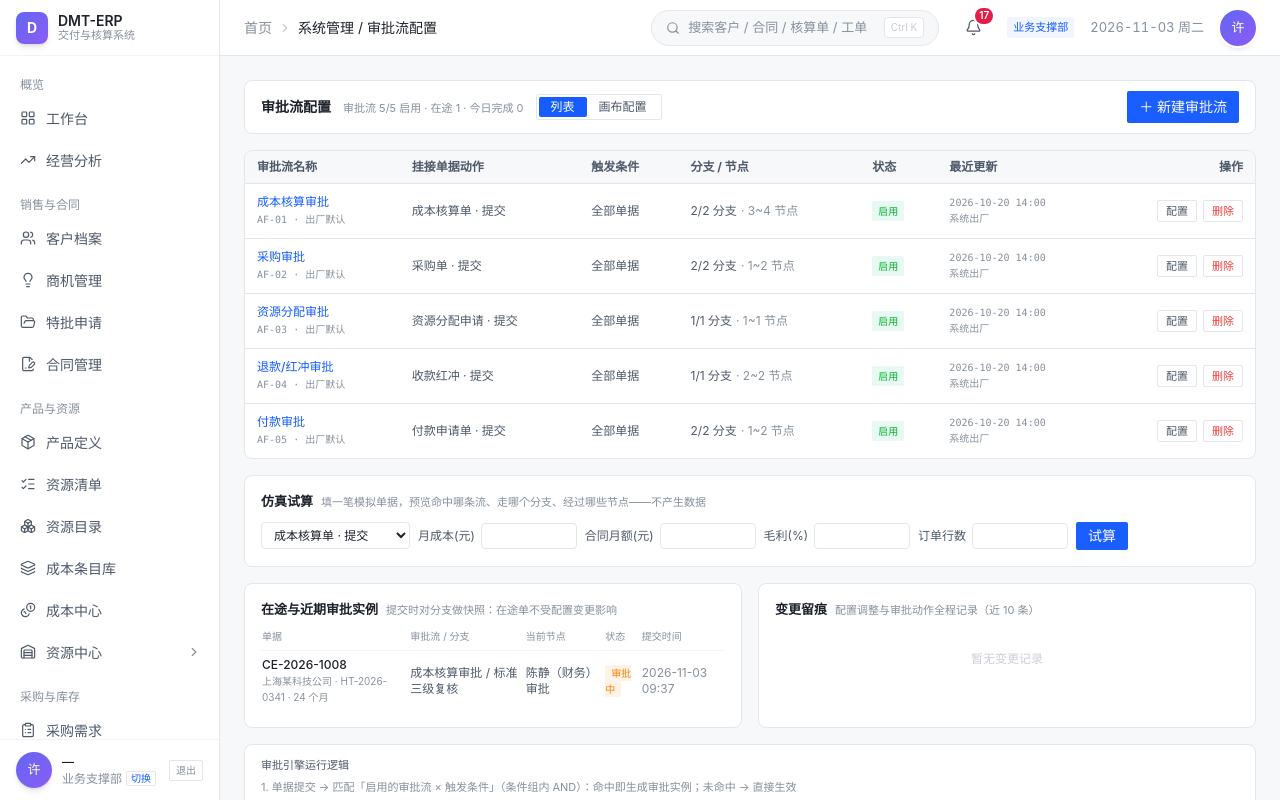
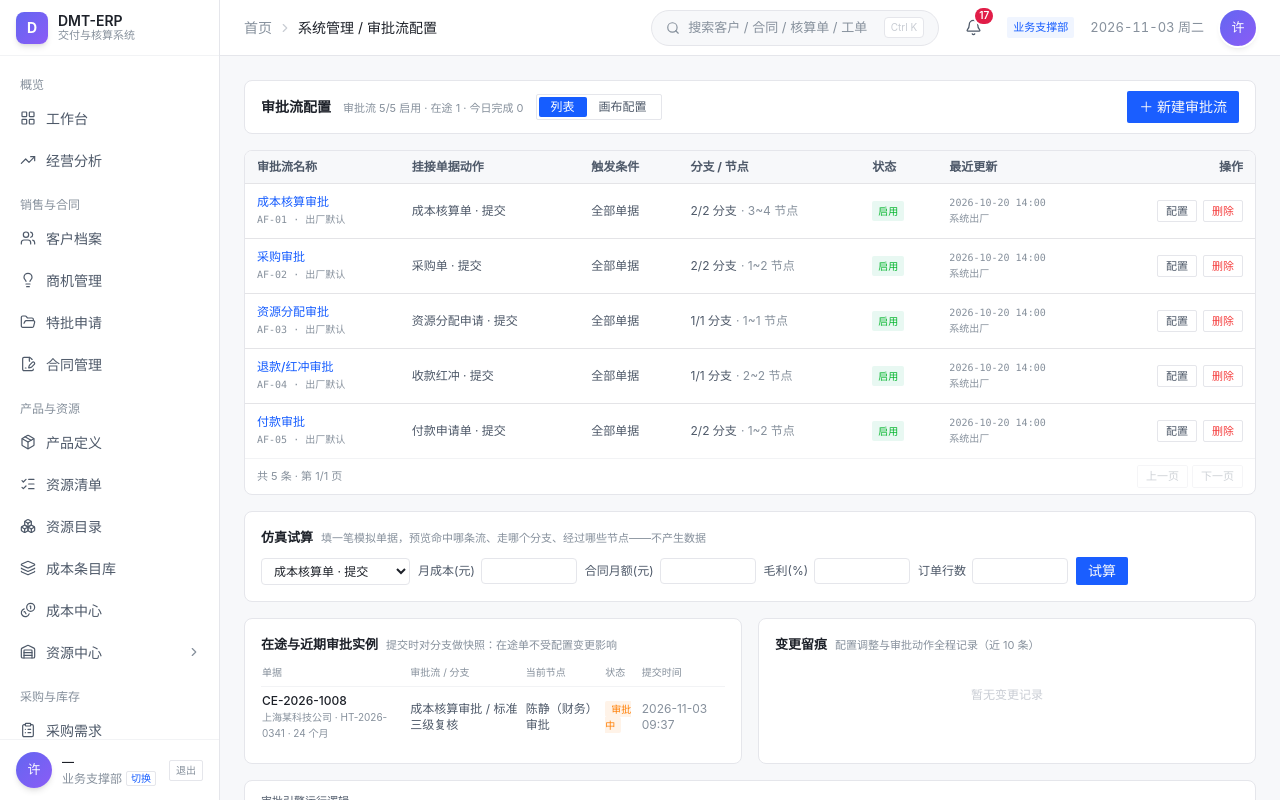
Before and after one commit to ShengxiXu/dmt-erp, a React (Vite) app: page /system/approval in a window 1280 px wide. Shown: the top 800 px of the page. Built offline with nearby package versions, Linux system fonts and the light colour scheme; sample sign-in values are in the browser's storage.

Commit message:
审批流列表分页：列表页 10 条/页、配置详情页左栏 8 条/页，共用分页条；搜索时重置页码

```diff
--- a/src/pages/ApprovalConfig.tsx
+++ b/src/pages/ApprovalConfig.tsx
@@ -154,6 +154,22 @@ function Step({ node, index, total, open, onToggle, onChange, onMove, onRemove }
   );
 }
 
+// ---------- 分页条（列表页 / 画布左栏共用） ----------
+function Pager({ total, page, size, onPage }: { total: number; page: number; size: number; onPage: (p: number) => void }) {
+  const pages = Math.max(1, Math.ceil(total / size));
+  return (
+    <div className="flex items-center justify-between border-t border-[#F2F3F5] px-3 py-1.5 text-[11px] text-[#86909C]">
+      <span>共 {total} 条 · 第 {page}/{pages} 页</span>
+      <div className="flex items-center gap-1">
+        <button disabled={page <= 1} onClick={() => onPage(page - 1)}
+          className="rounded-[2px] border border-[#E5E6EB] px-2 py-0.5 hover:border-[#165DFF] hover:text-[#165DFF] disabled:cursor-not-allowed disabled:opacity-40">上一页</button>
+        <button disabled={page >= pages} onClick={() => onPage(page + 1)}
+          className="rounded-[2px] border border-[#E5E6EB] px-2 py-0.5 hover:border-[#165DFF] hover:text-[#165DFF] disabled:cursor-not-allowed disabled:opacity-40">下一页</button>
+      </div>
+    </div>
+  );
+}
+
 // ---------- 新建审批流 ----------
 function NewFlowModal({ onClose }: { onClose: () => void }) {
   const [name, setName] = useState("");
@@ -266,7 +282,9 @@ export default function ApprovalConfig() {
   const [selId, setSelId] = useState(flows[0]?.id ?? "");
   const [kw, setKw] = useState("");
   const [newOpen, setNewOpen] = useState(false);
-  const [view, setView] = useState<"list" | "canvas">("list"); // 默认落地：列表页；「配置」进入画布
+  const [view, setView] = useState<"list" | "canvas">("list"); // 默认落地：列表页；「配置」进入配置详情页（画布）
+  const [listPage, setListPage] = useState(1);   // 列表页分页
+  const [sidePage, setSidePage] = useState(1);   // 配置详情页左侧流程列表分页
   const sel = flows.find((f) => f.id === selId) ?? flows[0];
   const [draft, setDraft] = useState<ApprovalFlow | null>(null);
   const [err, setErr] = useState<string | null>(null);
@@ -281,6 +299,15 @@ export default function ApprovalConfig() {
 
   const dirty = useMemo(() => draft && sel ? JSON.stringify(draft) !== JSON.stringify(sel) : false, [draft, sel]);
   const shown = flows.filter((f) => !kw || f.name.includes(kw) || f.docType.includes(kw));
+  const LIST_SIZE = 10;
+  const listPages = Math.max(1, Math.ceil(shown.length / LIST_SIZE));
+  const safeListPage = Math.min(listPage, listPages);
+  const listRows = shown.slice((safeListPage - 1) * LIST_SIZE, safeListPage * LIST_SIZE);
+  // 配置详情页左侧列表同样分页（8 条/页），避免流程多了无限拉长
+  const SIDE_SIZE = 8;
+  const sidePages = Math.max(1, Math.ceil(shown.length / SIDE_SIZE));
+  const safeSidePage = Math.min(sidePage, sidePages);
+  const sideRows = shown.slice((safeSidePage - 1) * SIDE_SIZE, safeSidePage * SIDE_SIZE);
   const active = instances.filter((i) => i.status === "审批中").length;
   const doneToday = instances.filter((i) => i.status !== "审批中" && i.results.some((r) => r.time.startsWith(DEMO_TODAY))).length;
   const sorted = draft ? sortBranches(draft.branches) : [];
@@ -338,7 +365,7 @@ export default function ApprovalConfig() {
                 </tr>
               </thead>
               <tbody>
-                {shown.map((f) => (
+                {listRows.map((f) => (
                   <tr key={f.id} className="border-b last:border-0 hover:bg-[#F7F8FA]">
                     <td className="px-3 py-2.5">
                       <button className="font-medium text-[#165DFF] hover:underline" onClick={() => { setSelId(f.id); setView("canvas"); }}>{f.name}</button>
@@ -366,6 +393,7 @@ export default function ApprovalConfig() {
                 {!shown.length && <tr><td colSpan={7} className="px-3 py-10 text-center text-[#C9CDD4]">无匹配审批流</td></tr>}
               </tbody>
             </table>
+            <Pager total={shown.length} page={safeListPage} size={LIST_SIZE} onPage={setListPage} />
           </div>
         )}
 
@@ -374,10 +402,10 @@ export default function ApprovalConfig() {
           {/* 左：审批流列表 */}
           <div className="w-60 shrink-0 self-start rounded-[8px] border border-[#E5E6EB] bg-white">
             <div className="border-b border-[#F2F3F5] p-3">
-              <Input placeholder="搜索审批流 / 单据动作" value={kw} onChange={(e) => setKw(e.target.value)} />
+              <Input placeholder="搜索审批流 / 单据动作" value={kw} onChange={(e) => { setKw(e.target.value); setSidePage(1); setListPage(1); }} />
             </div>
-            <div className="max-h-[720px] overflow-y-auto p-2">
-              {shown.map((f) => (
+            <div className="max-h-[640px] overflow-y-auto p-2">
+              {sideRows.map((f) => (
                 <button key={f.id} onClick={() => pick(f.id)}
                   className={`mb-1 w-full rounded-[8px] border px-3 py-2.5 text-left transition-all ${sel?.id === f.id ? "border-[#165DFF] bg-[#F7FAFF]" : "border-transparent hover:bg-[#F7F8FA]"}`}>
                   <div className="flex items-center gap-2">
@@ -389,6 +417,7 @@ export default function ApprovalConfig() {
               ))}
               {!shown.length && <div className="py-10 text-center text-[11px] text-[#C9CDD4]">无匹配审批流</div>}
             </div>
+            <Pager total={shown.length} page={safeSidePage} size={SIDE_SIZE} onPage={setSidePage} />
           </div>
 
           {/* 右：单流画布 */}
```
